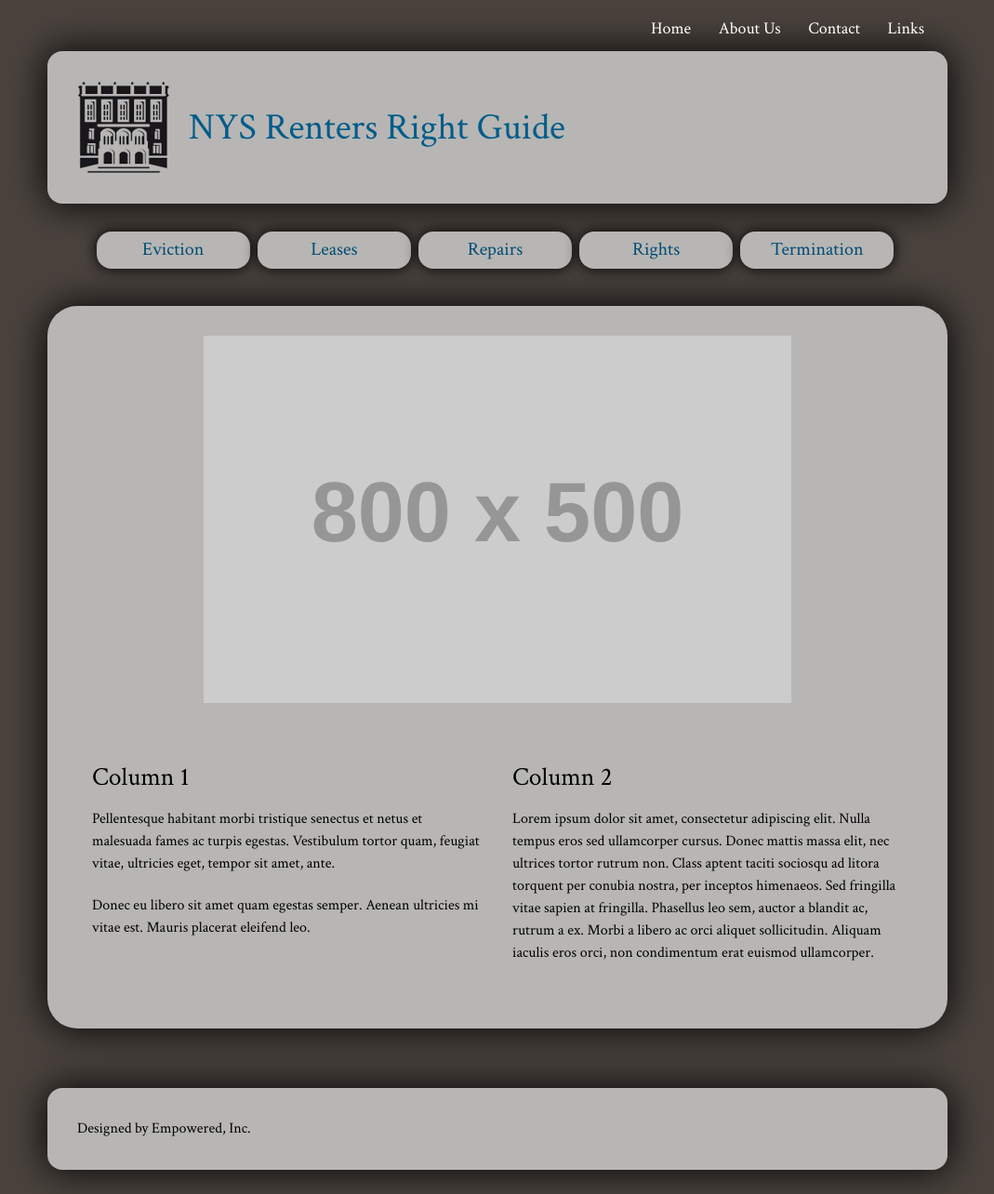
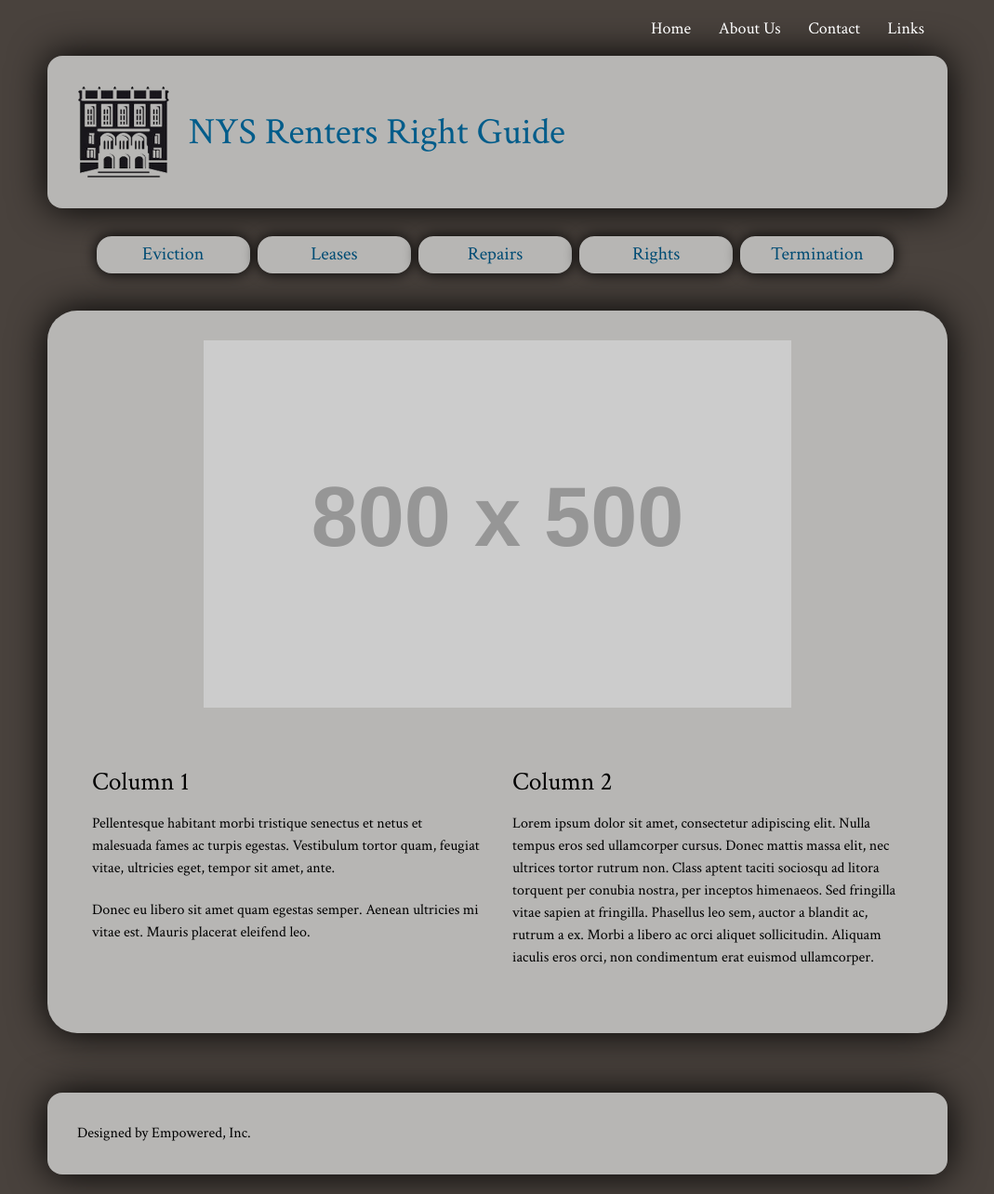
Before and after one commit to iinf362/team2, a Jekyll site: the page built from index.html, in a window 1280 px wide. Shown: the whole page at 93% size, without its empty margins (105-1174 px from the left). Built offline with Jekyll 4.4.1, drawn with Linux system fonts in a browser that asks for light colours.

Commit message:
Update style.css

```diff
--- a/css/style.css
+++ b/css/style.css
@@ -146,7 +146,7 @@ small, .font_small {font-size: 0.833em;}
 }
 
 .title-block {
-	margin: 10px auto 30px;
+	margin: 15px auto 30px;
 	border-radius: 1em;
 }
 
```
